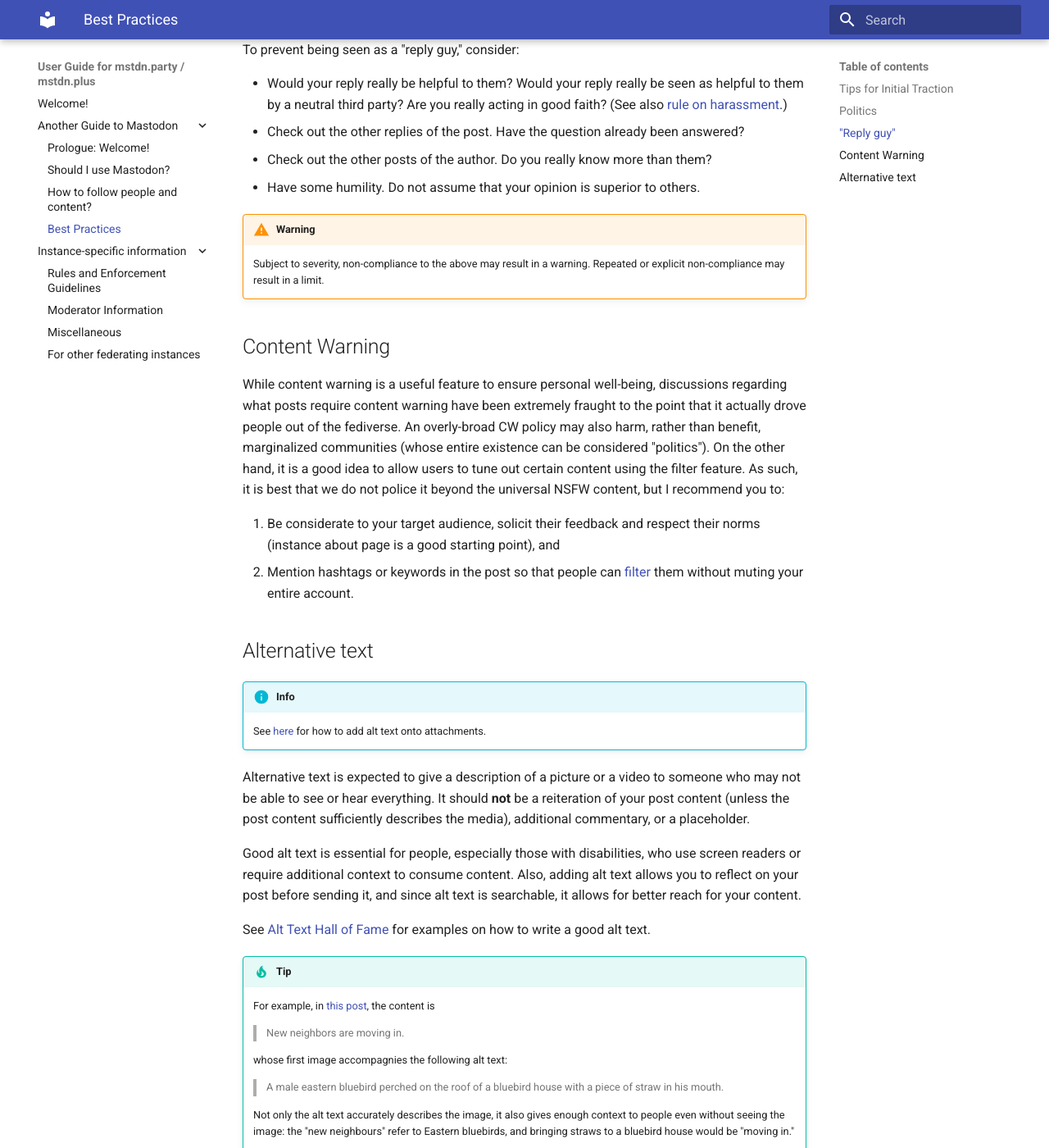
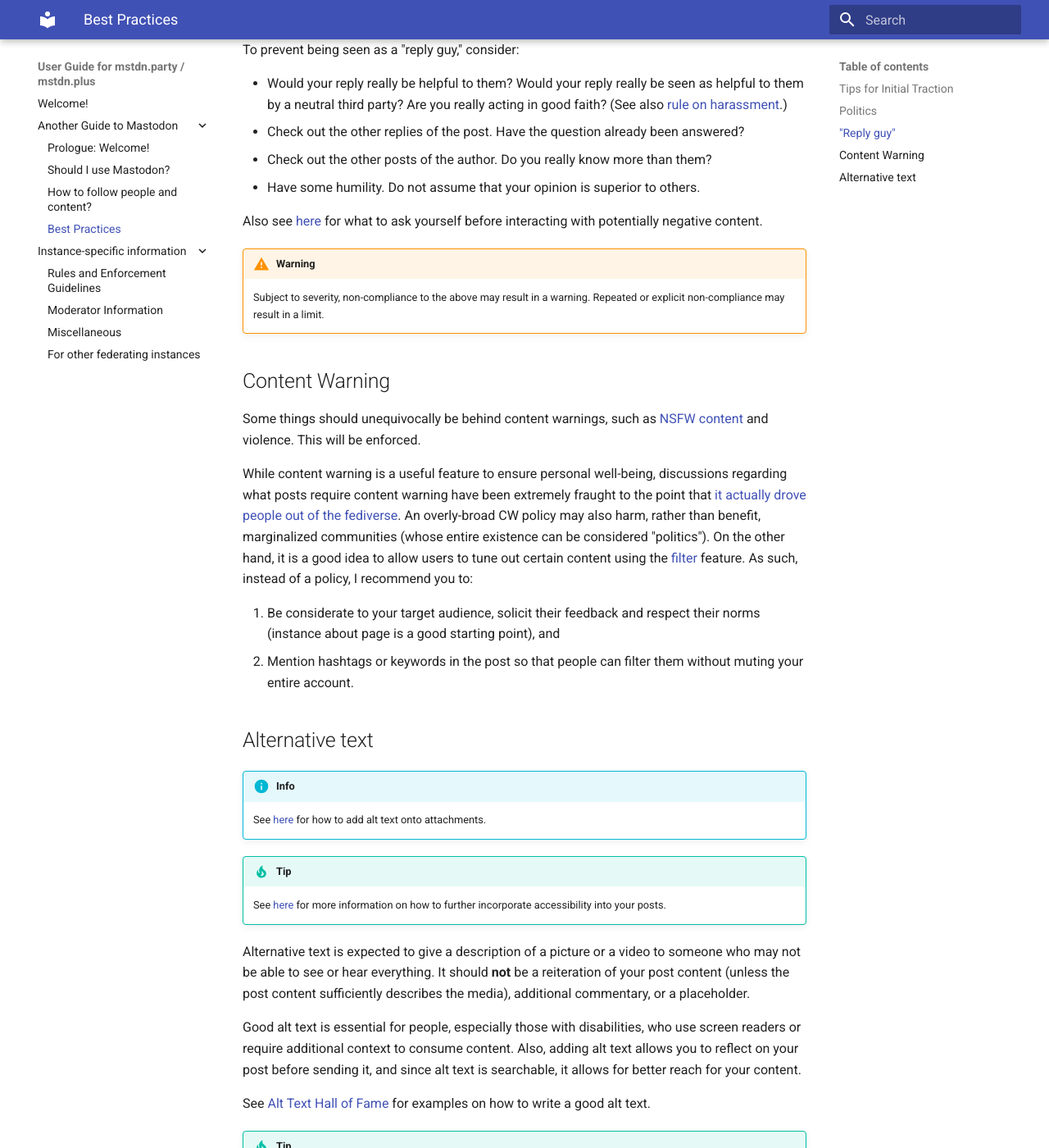
Before and after one commit to austinhuang0131/mstdn-party-plus, an MkDocs documentation site: the page built from docs/best-practices.md, in a window 1280 px wide and 1400 px high, scrolled down 2138 px. Shown: the whole window at 82% size. Built offline with MkDocs 1.6.1 and Material for MkDocs 9.7.7, drawn with Linux system fonts in a browser that asks for light colours.

Commit message:
more changes

```diff
--- a/docs/best-practices.md
+++ b/docs/best-practices.md
@@ -58,22 +58,30 @@
 * Check out the other posts of the author. Do you really know more than them?
 * Have some humility. Do not assume that your opinion is superior to others.
 
+Also see [here](https://community.hachyderm.io/docs/hachyderm/mental-health/#collective-action-requires-a-collective) for what to ask yourself before interacting with potentially negative content.
+
 !!! warning
 
     Subject to severity, non-compliance to the above may result in a warning. Repeated or explicit non-compliance may result in a limit.
 
 ## Content Warning
 
-While content warning is a useful feature to ensure personal well-being, discussions regarding what posts require content warning have been extremely fraught to the point that it actually drove people out of the fediverse. An overly-broad CW policy may also harm, rather than benefit, marginalized communities (whose entire existence can be considered "politics"). On the other hand, it is a good idea to allow users to tune out certain content using the filter feature. As such, it is best that we do not police it beyond the universal NSFW content, but I recommend you to:
+Some things should unequivocally be behind content warnings, such as [NSFW content](rules.md#for-mstdnparty-and-most-other-generalist-instances) and violence. This will be enforced.
+
+While content warning is a useful feature to ensure personal well-being, discussions regarding what posts require content warning have been extremely fraught to the point that [it actually drove people out of the fediverse](https://erinkissane.com/mastodon-is-easy-and-fun-except-when-it-isnt#got-yelled-at-felt-bad). An overly-broad CW policy may also harm, rather than benefit, marginalized communities (whose entire existence can be considered "politics"). On the other hand, it is a good idea to allow users to tune out certain content using the [filter](https://docs.joinmastodon.org/user/moderating/#filters) feature. As such, instead of a policy, I recommend you to:
 
 1. Be considerate to your target audience, solicit their feedback and respect their norms (instance about page is a good starting point), and
-2. Mention hashtags or keywords in the post so that people can [filter](https://fedi.tips/filtering-your-timeline-to-hide-posts-on-mastodon/) them without muting your entire account.
+2. Mention hashtags or keywords in the post so that people can filter them without muting your entire account.
 
 ## Alternative text
 
 !!! info
 
     See [here](https://disabledsocial.github.io/Disabled-Social-Blog/posts/guides/howtoalttext/) for how to add alt text onto attachments.
+
+!!! tip
+
+    See [here](https://community.hachyderm.io/docs/hachyderm/accessible-posts/) for more information on how to further incorporate accessibility into your posts.
 
 Alternative text is expected to give a description of a picture or a video to someone who may not be able to see or hear everything. It should **not** be a reiteration of your post content (unless the post content sufficiently describes the media), additional commentary, or a placeholder.
 
```
Also changed, not shown: docs/how-to-follow.md (+2 -2 lines), docs/index.md (+1 -1 lines), docs/rules.md (+10 -4 lines), docs/should-i.md (+2 -2 lines).
